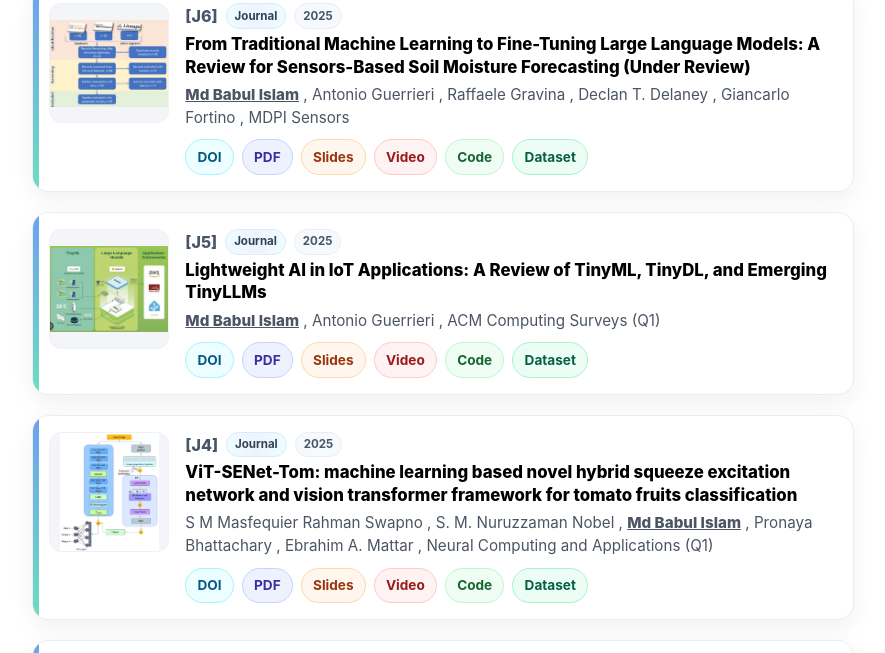
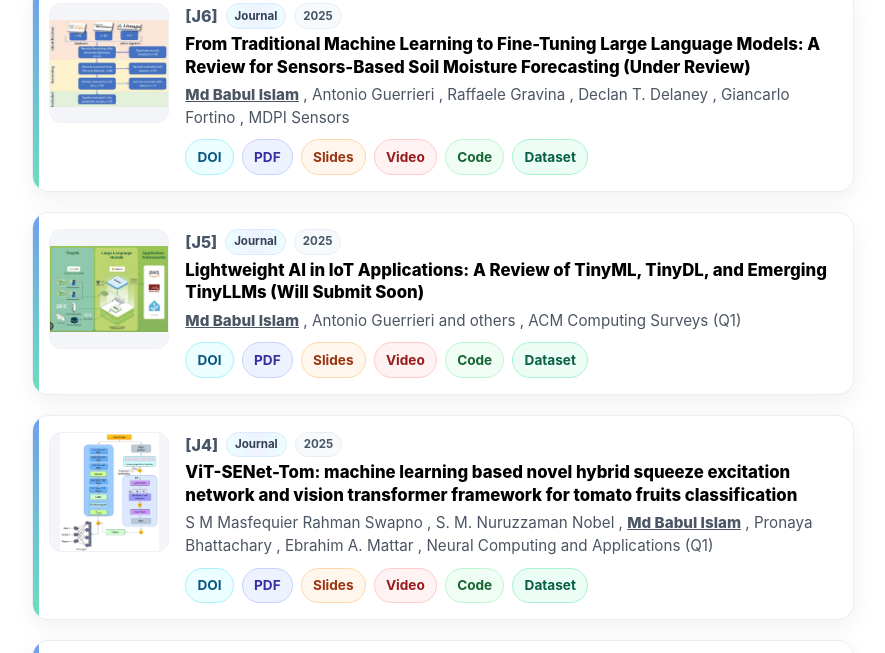
Before and after one commit to babulcseian/babulcseian.github.io, a Jekyll site: the page built from publications.md, in a window 1280 px wide and 900 px high, scrolled down 983 px, cut to the strip 0-653 px from the top of the window. Shown: the whole strip, without its empty margins (197-1082 px from the left). Built offline with Jekyll 4.4.1, drawn with Linux system fonts in a browser that asks for light colours; a style sheet for code colours, icons or effects is not loaded.

Commit message:
Update publications.yml

```diff
--- a/_data/publications.yml
+++ b/_data/publications.yml
@@ -76,10 +76,10 @@
     fit: "contain"
 
   - year: 2025
-    title: "Lightweight AI in IoT Applications: A Review of TinyML, TinyDL, and Emerging TinyLLMs"
+    title: "Lightweight AI in IoT Applications: A Review of TinyML, TinyDL, and Emerging TinyLLMs (Will Submit Soon)"
     authors:
       - { name: "Md Babul Islam", me: "1" }
-      - { name: "Antonio Guerrieri" }
+      - { name: "Antonio Guerrieri and others" }
     journal: "ACM Computing Surveys (Q1)"
     doi: ""
     paper: ""
```
